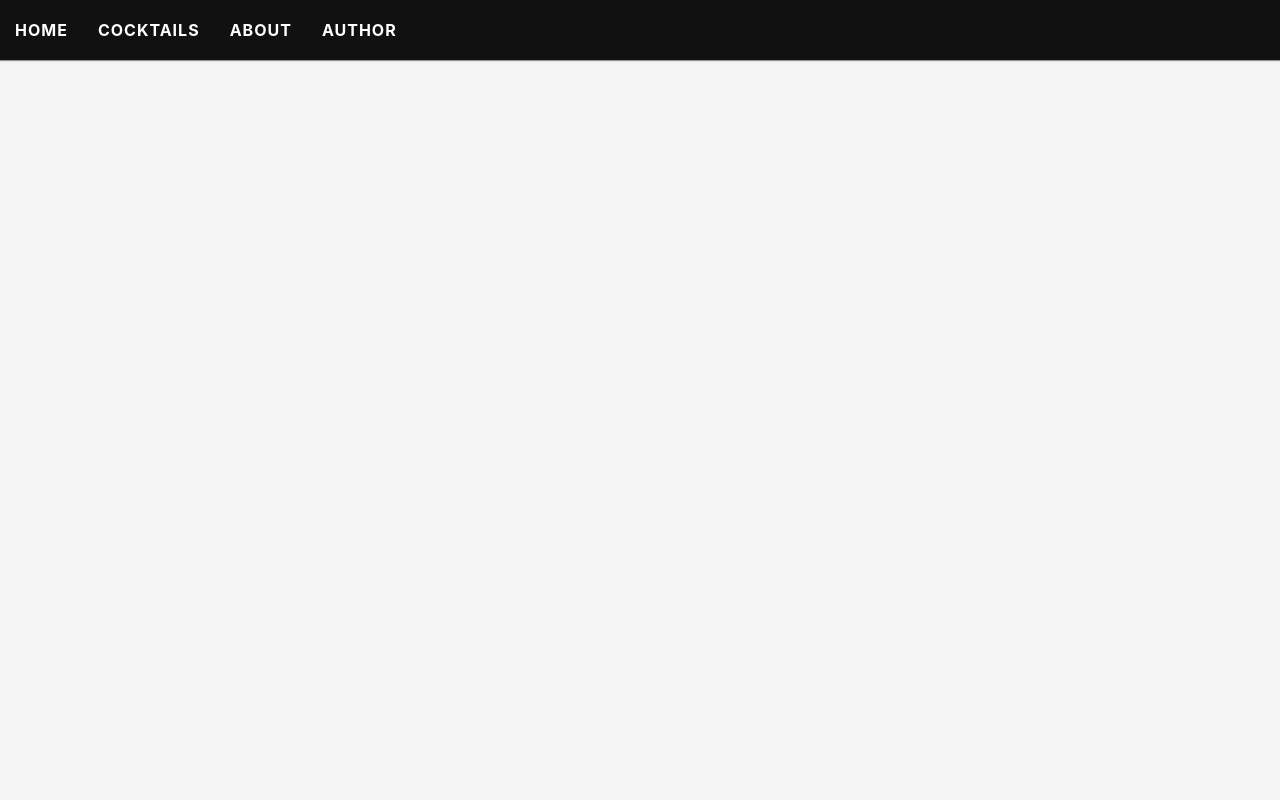
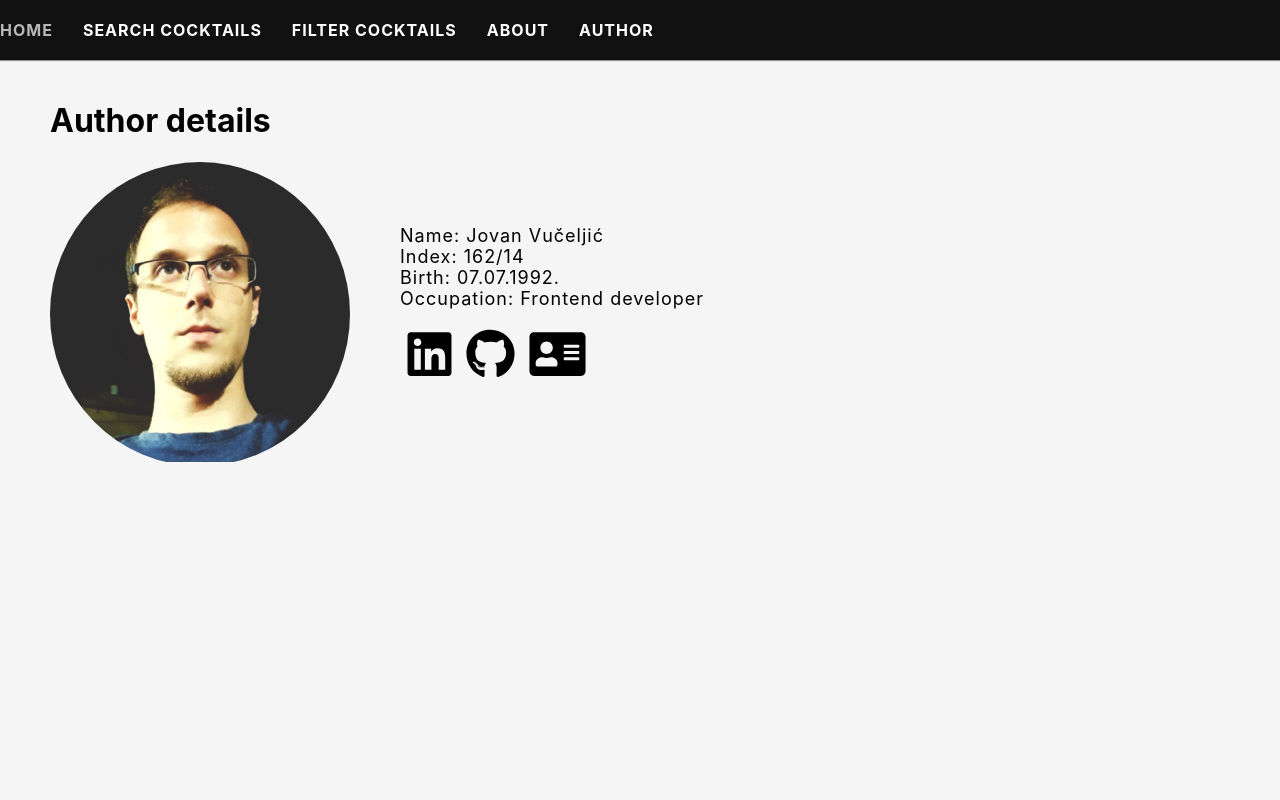
Before and after one commit to JovanVuceljic/CocktailDIY, a React (Create React App) app: page /author in a window 1280 px wide. Shown: the top 800 px of the page. Built offline with nearby package versions, Linux system fonts and the light colour scheme.

Commit message:
added other pages

```diff
--- a/src/App.js
+++ b/src/App.js
@@ -6,14 +6,18 @@ import Header from './components/Header.js';
 import Footer from './components/Footer.js';
 
 import Home from './pages/Home.js';
+import About from './pages/About.js';
+import Author from './pages/Author.js';
 import Drink from './pages/Drink.js';
-import Cocktails from './pages/Cocktails.js';
+import FilterCocktails from './pages/FilterCocktails.js';
+import SearchCocktails from './pages/SearchCocktails.js';
 
 
 const Content = styled.div`
   min-height: 100vh;
 	max-width: 1280px;
-	margin: 20px auto 50px auto;
+	margin: 0 auto;
+  padding: 20px 30px 20px 50px;
 `;
 
 const App = () => {
@@ -25,7 +29,10 @@ const App = () => {
         <Content>
           <Switch>
             <Route exact path="/" component={Home} />
-            <Route path="/Cocktails" component={Cocktails} />
+            <Route path="/filter-cocktails" component={FilterCocktails} />
+            <Route path="/search-cocktails" component={SearchCocktails} />
+            <Route path="/about" component={About} />
+            <Route path="/author" component={Author} />
             <Route path="/drink/:id" component={Drink} />
           </Switch>
         </Content>
--- a/src/components/Footer.js
+++ b/src/components/Footer.js
@@ -17,7 +17,7 @@ const FooterWrap = styled.div`
 const Footer = (props) => {
 	return (
 		<FooterWrap>
-			<p>copyright © Jovan Vučeljić 162/14 2021</p>
+			<p>Jovan Vučeljić 162/14 2021</p>
 		</FooterWrap>
 	)
 }
--- a/src/components/Header.js
+++ b/src/components/Header.js
@@ -30,9 +30,20 @@ const MenuItem = styled.div`
 	cursor: pointer;
 	user-select: none;
 	color: white;
+	&:first-child {
+		padding-left: 0;
+	}
 	a {
 		color: white;
 		text-decoration: none;
+		width: 100%;
+    height: 100%;
+    display: flex;
+    align-items: center;
+    justify-content: center;
+		&:hover {
+			opacity: 0.7;
+		}
 	}
 `;
 
@@ -41,9 +52,10 @@ const Header = (props) => {
 		<HeaderWrap>
 			<Menu>
 				<MenuItem><Link to="/">Home</Link></MenuItem>
-				<MenuItem><Link to="/cocktails">Cocktails</Link></MenuItem>
-				<MenuItem>About</MenuItem>
-				<MenuItem>Author</MenuItem>
+				<MenuItem><Link to="/search-cocktails">Search Cocktails</Link></MenuItem>
+				<MenuItem><Link to="/filter-cocktails">Filter Cocktails</Link></MenuItem>
+				<MenuItem><Link to="/about">About</Link></MenuItem>
+				<MenuItem><Link to="/author">Author</Link></MenuItem>
 			</Menu>
 		</HeaderWrap>
 	)
--- a/src/components/NoticeMessage.js
+++ b/src/components/NoticeMessage.js
@@ -5,7 +5,8 @@ const Message = styled.div`
 	width: 100%;
 	text-align: center;
 	color: rgba(0,0,0,0.6);
-		`;
+	margin-bottom: 30px;
+`;
 
 const NoticeMessage = ({ message = "No data" }) => {
 	return (<Message>{message}</Message>)
--- a/src/index.css
+++ b/src/index.css
@@ -15,5 +15,10 @@ code {
 }
 
 a {
-  text-decoration: none;
+  color: black;
+  /* text-decoration: none; */
 }
+
+img{
+  width: 100%;
+}
--- /dev/null
+++ b/src/pages/About.js
@@ -0,0 +1,34 @@
+import React from 'react';
+
+const About = () => {
+
+	return (
+		<div>
+			<h1>Project details</h1>
+
+			<h2>API</h2>
+			<p>Using Free JSON API from <a target="_blank" href="https://www.thecocktaildb.com/" rel="noreferrer">TheCocktailDB</a> which is an open, crowd-sourced database of drinks and cocktails from around the world. </p>
+
+			<h2>Technologies</h2>
+			<ul>
+				<li>Node.js</li>
+				<li>React.js with <a target="_blank" href="https://create-react-app.dev/" rel="noreferrer">Create React App</a></li>
+			</ul>
+
+			<h2>Additional npm packages</h2>
+			<ul>
+				<li>axios</li>
+				<li>react</li>
+				<li>react-dom</li>
+				<li>react-router-dom</li>
+				<li>react-scripts</li>
+				<li>styled-components</li>
+				<li>web-vitals</li>
+			</ul>
+
+		</div>
+	)
+
+}
+
+export default About
--- /dev/null
+++ b/src/pages/Author.js
@@ -0,0 +1,66 @@
+import React from 'react';
+import styled from 'styled-components';
+
+const AuthorImage = styled.div`
+	width: 300px;
+	border-radius: 50%;
+	overflow: hidden;
+`;
+
+const Content = styled.div`
+	display: flex;
+`;
+
+const Info = styled.div`
+	display: flex;
+	align-items: left;
+	flex-direction: column;
+	justify-content: center;
+	margin-left: 50px;
+	font-size: 18px;
+	letter-spacing: 1px;
+`;
+
+
+const SocialLinks = styled.div`
+	display: flex;
+	align-items: left;
+	list-style-type: none;
+	padding: 20px 0;
+	img {
+		height: 50px;
+		margin-right: 15px;
+		&:hover {
+			opacity: 0.7;
+		}
+	}
+`;
+
+const Author = () => {
+
+	return (
+		<div>
+			<h1>Author details</h1>
+			<Content>
+				<AuthorImage>
+					<img src="jovan-vuceljic.jpg" alt="author" />
+				</AuthorImage>
+				<Info>
+					<div>Name: Jovan Vučeljić</div>
+					<div>Index: 162/14</div>
+					<div>Birth: 07.07.1992.</div>
+					<div>Occupation: Frontend developer</div>
+					<SocialLinks>
+						<li><a target="_blank" href="https://rs.linkedin.com/in/jovan-vuceljic" rel="noreferrer"><img src="linkedin-brands.svg" alt="linkedin" /></a></li>
+						<li><a target="_blank" href="https://github.com/JovanVuceljic/" rel="noreferrer"><img src="github-brands.svg" alt="github" /></a></li>
+						<li><a target="_blank" href="https://jovanvuceljic.github.io/portfolio/" rel="noreferrer"><img src="address-card-solid.svg" alt="portfolio" /></a></li>
+					</SocialLinks>
+				</Info>
+			</Content>
+
+		</div>
+	)
+
+}
+
+export default Author
--- a/src/pages/Home.js
+++ b/src/pages/Home.js
@@ -1,11 +1,27 @@
 import React from 'react';
+import styled from 'styled-components';
 
-
+const ImageWrap = styled.div`
+	width: 100%;
+`;
 const Home = () => {
 
 	return (
 		<div>
-			Home
+			<ImageWrap>
+				<img src="/cocktail.jpg" alt="Cocktail header"/>
+			</ImageWrap>
+			<h1>Cocktails</h1>
+
+			<p>A cocktail is an alcoholic mixed drink. Most commonly, cocktails are either a combination of spirits, or one or more spirits mixed with other ingredients such as fruit juice, flavored syrup, or cream. Cocktails vary widely across regions of the world, and many websites publish both original recipes and their own interpretations of older and more famous cocktails.</p>
+
+			<p>The origins of the word cocktail have been debated. The first written mention of cocktail as a beverage appeared in The Farmers Cabinet, 1803 in the United States. The first definition of a cocktail as an alcoholic beverage appeared three years later in The Balance and Columbian Repository (Hudson, New York) May 13, 1806. Traditionally, cocktail ingredients included spirits, sugar, water and bitters, however, this definition evolved throughout the 1800s, to include the addition of a liqueur.</p>
+
+			<p>In 1862 Jerry Thomas published a bartenders’ guide called How to Mix Drinks; or, The Bon Vivant's Companion which included 10 cocktail recipes using bitters to differentiate from other drinks such as punches and cobblers. Cocktails continued to evolve and gain popularity throughout the 1900s, and in 1917 the term "cocktail party" was coined by Mrs. Julius S. Walsh Jr. of St. Louis, Missouri. With wine and beer being less available during the Prohibition in the United States (1920–1933), liquor-based cocktails became more popular due to accessibility, followed by a decline in popularity during the late 1960s. The early to mid-2000s saw the rise of cocktail culture through the style of mixology which mixes traditional cocktails and other novel ingredients.</p>
+
+			<p>In the modern world and the Information Age, cocktail recipes are widely shared online on websites like Allrecipes.com and Food.com. Cocktails and restaurants that serve them are frequently covered and reviewed in tourism magazines and guides. Some cocktails, such as the Mojito, Manhattan, and Martini have become both staples in most restaurants and pop culture phenomena, martinis specifically being associated with James Bond due to the Goldfinger phrase "shaken, not stirred".</p>
+
+			<p><a target="_blank" href="https://en.wikipedia.org/wiki/Cocktail" rel="noreferrer">Read more..</a></p>
 		</div>
 	)
 
```
